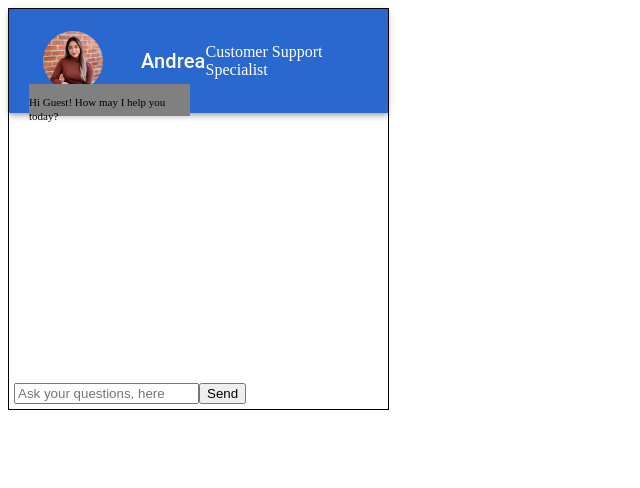
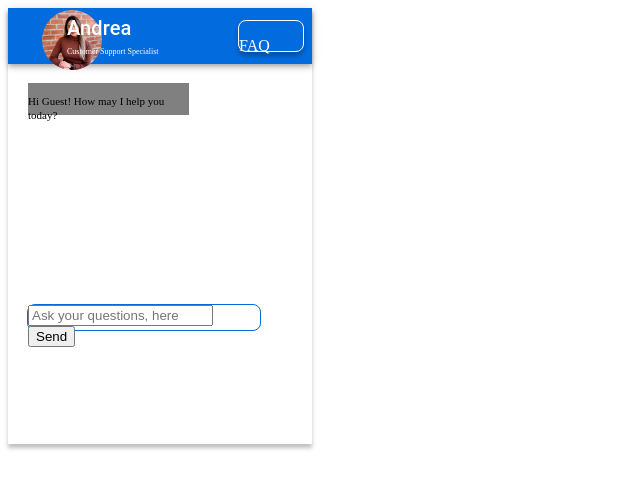
Before and after one commit to seancarnahan/TMChatbotHachathon, a React (Create React App) app: page / in a window 1280 px wide. Both pictures are taken after a click on the button "OPEN". Shown: the top 488 px of the page, without its empty margins (0-640 px from the left). Built offline with nearby package versions, Linux system fonts and the light colour scheme.

Commit message:
safe commit before changes to CSS, swipping back to the functionality

```diff
--- a/src/App.css
+++ b/src/App.css
@@ -1,44 +1,117 @@
 .ChatBoxWrapper {
-  margin: 0;
-  padding: 0;
-  width: 30%;
-  height:25em;
   position: relative;
-  border: solid;
-  border-width: 1px;
+  width: 304px;
+  height: 436px;
+  left: 0px;
+  top: 0px;
+  background: #FFFFFF;
+  box-shadow: 0px 4px 4px rgba(0, 0, 0, 0.25);
 }
 
 
 
 
 
-
-.header {
+.MuiAppBar-colorPrimary {
   padding: 0;
   margin: 0;
+  position: absolute;
+  width: 304px;
+  height: 56px;
+  left: 0px;
+  top: 0px;
+
+  background: url(header-bg.png);
+
 }
 
-.message-box {
+
+
+.header-person {
   position: absolute;
-  bottom: 0;
+  width: 199px;
+  height: 17px;
+  left: 59px;
+  top: 11px;
+
+  font-family: Averta;
+  font-size: 12px;
+  line-height: 15px;
+  display: flex;
+  align-items: center;
+
+  color: #FFFFFF;
+
 }
 
+.header-person-role {
+  position: absolute;
+  width: 199px;
+  height: 17px;
+  left: 59px;
+  top: 27px;
+
+  font-family: Averta;
+  font-size: 8px;
+  line-height: 10px;
+  display: flex;
+  align-items: center;
+
+  color: #FFFFFF;
+
+}
+
+.header-faq-border {
+  position: absolute;
+  width: 66px;
+  height: 32px;
+  left: 230px;
+  top: 12px;
+
+  border: 1px solid #FFFFFF;
+  box-sizing: border-box;
+  box-shadow: 0px 4px 4px rgba(0, 0, 0, 0.25);
+  border-radius: 8px;
+}
+
+.header-faq {
+  position: absolute;
+  width: 46px;
+  height: 18px;
+  left: 240px;
+  top: 19px;
+
+  font-family: Averta;
+  font-size: 12px;
+  line-height: 15px;
+  display: flex;
+  align-items: center;
+  text-align: center;
+
+  color: #FFFFFF;
+}
+
+
+
+
 .mb-3 {
-  padding: 0;
-  margin: 0;
-  padding-bottom: 5px;
-  padding-left: 5px;
-  display: flex;
-  flex-direction: row;
+  position: absolute;
+  width: 234px;
+  height: 27px;
+  left: 19px;
+  top: 296px;
+
+  border: 1px solid #026CDF;
+  box-sizing: border-box;
+  border-radius: 8px;
 }
+
 
 .input-box-bottom {
   width: 50;
 }
 
-.MuiToolbar-regular {
-  background-color: #2969cf;
-}
+
 
 .ConversationThread {
   overflow-y: auto;
--- a/src/UI/js/components/header.js
+++ b/src/UI/js/components/header.js
@@ -31,7 +31,7 @@ function Header() {
   const classes = useStyles();
 
   return (
-    <div className="Header">
+    <div className="Header-wrapper">
       <AppBar position="static">
         <Toolbar>
           <IconButton edge="start" className={classes.menuButton} color="inherit" aria-label="Menu">
@@ -39,13 +39,18 @@ function Header() {
               <Avatar alt="Remy Sharp" src="avatar.jpg" className={classes.bigAvatar} />
             </Grid>
           </IconButton>
-          <Typography variant="h6" className={classes.title}>
+          <Typography variant="h6" className="header-person">
             Andrea
           </Typography>
-          <br/>
-          <p>
+          <p className="header-person-role">
             Customer Support Specialist
           </p>
+          <div className="header-faq-border">
+            <p>
+              FAQ
+            </p>
+          </div>
+
         </Toolbar>
       </AppBar>
     </div>
```
Also changed, not shown: src/header-bg.png (added).
